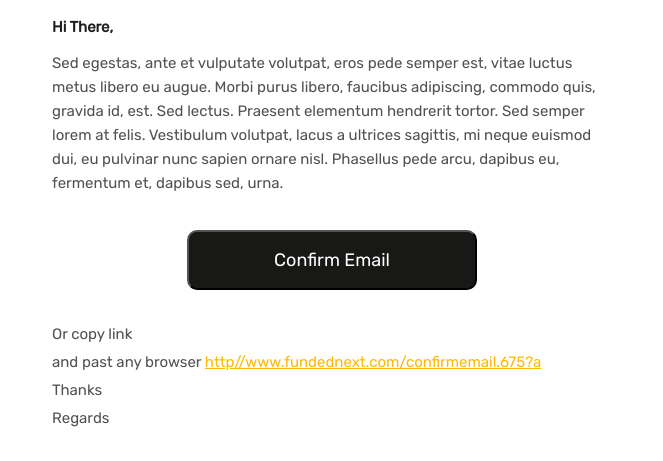
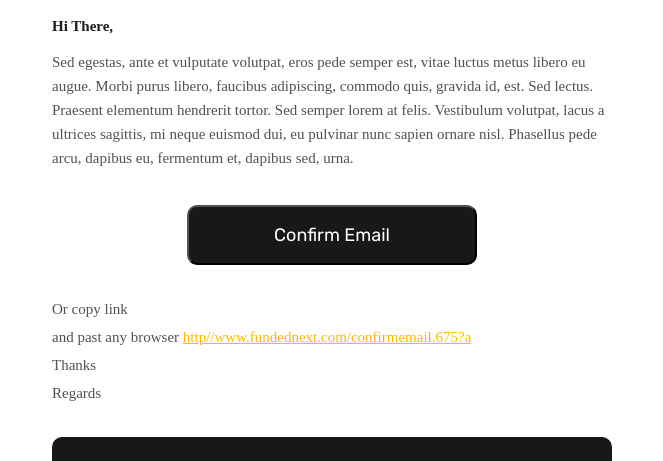
Before and after one commit to sagorahmeed/email-template, a plain HTML site: page index.html in a window 1280 px wide. Shown: the part 339-800 px from the top of the page, without its empty margins (338-1001 px from the left). Drawn offline with Linux system fonts and the light colour scheme.

Commit message:
update design

```diff
--- a/index.html
+++ b/index.html
@@ -73,13 +73,13 @@
         .confirmationheading{
             color: #1e1e1e;
             font-weight: 600;
-            font-family: 'Rubik';
+            font-family: 'Public Sans';
             font-size: 15px;
         }
         .confirmationtitle{
             color: #515151;
             font-weight: 400;
-            font-family: 'Rubik';
+            font-family: 'Public Sans';
             font-size: 15px;
             padding-bottom: 20px;
             line-height: 24px;
@@ -107,7 +107,7 @@
             color: #515151;
             font-size: 15px;
             font-weight: 400;
-            font-family: 'Rubik';
+            font-family: 'Public Sans';
             margin: 0;
             line-height: 28px;
         }
@@ -135,7 +135,7 @@
             padding-bottom: 20px;
             line-height: 24px;
             font-size: 15px;
-            font-family: 'Rubik';
+            font-family: 'Public Sans';
         }
         .footer-title::after{
             content: '';
```
